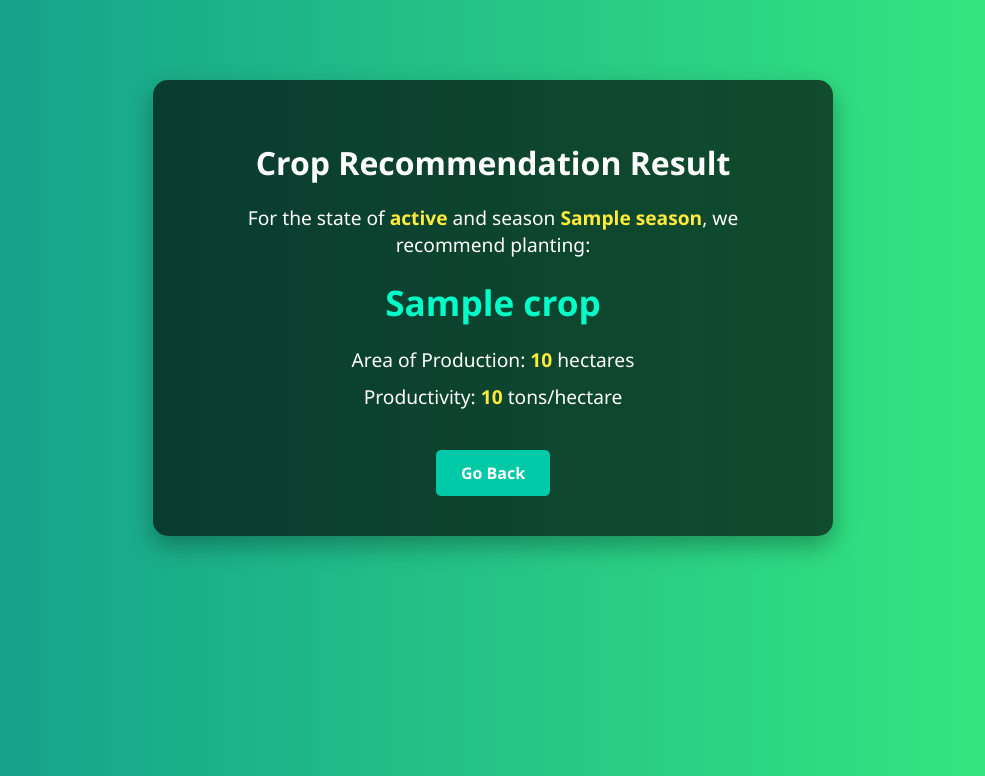
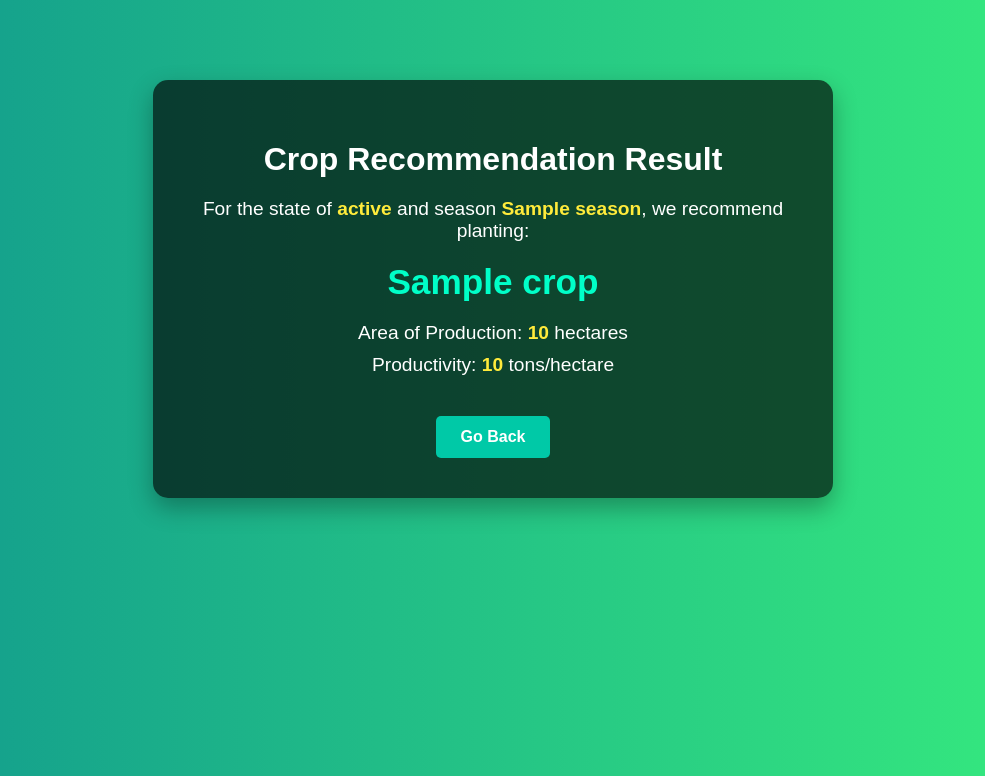
Before and after one commit to Naimish428/Crop-recommendation-System, a Flask app: template templates/reasult.html in a window 1280 px wide. Shown: the top 776 px of the page, without its empty margins (147-1132 px from the left). Run offline with Flask 3, Linux system fonts and the light colour scheme; the template is opened without the code that fills it: most values are stand-ins (such as "Sample title", 1, 10 or a date in 2020); parts of the project's set-up code (start-up, migrations or seed data) failed here and were passed over.

Commit message:
reasult.html

```diff
--- a/templates/reasult.html
+++ b/templates/reasult.html
@@ -4,71 +4,31 @@
     <meta charset="UTF-8">
     <meta name="viewport" content="width=device-width, initial-scale=1.0">
     <title>Crop Recommendation Result</title>
-    <style>
-        body {
-            font-family: 'Segoe UI', Tahoma, Geneva, Verdana, sans-serif;
-            background: linear-gradient(to right, #11998e, #38ef7d);
-            color: #fff;
-            margin: 0;
-            padding: 0;
-        }
+</head>
+<body style="font-family: Arial, sans-serif; background: linear-gradient(to right, #11998e, #38ef7d); color: white; margin: 0; padding: 0;">
 
-        .container {
-            max-width: 600px;
-            background-color: rgba(0, 0, 0, 0.65);
-            margin: 80px auto;
-            padding: 40px;
-            border-radius: 15px;
-            box-shadow: 0 10px 25px rgba(0, 0, 0, 0.3);
-            text-align: center;
-        }
+    <div style="max-width: 600px; background-color: rgba(0, 0, 0, 0.65); margin: 80px auto; padding: 40px; border-radius: 15px; box-shadow: 0 10px 25px rgba(0, 0, 0, 0.3); text-align: center;">
 
-        h1 {
-            margin-bottom: 20px;
-            font-size: 2em;
-            color: #ffffff;
-        }
+        <h1 style="margin-bottom: 20px; font-size: 2em;">Crop Recommendation Result</h1>
 
-        h2 {
-            margin: 20px 0;
-            font-size: 2.2em;
-            color: #00ffc8;
-        }
+        <p style="font-size: 1.2em; margin: 10px 0;">
+            For the state of <strong style="color: #ffeb3b;">{{ state }}</strong> and season <strong style="color: #ffeb3b;">{{ season }}</strong>, we recommend planting:
+        </p>
 
-        p {
-            font-size: 1.2em;
-            margin: 10px 0;
-        }
+        <h2 style="margin: 20px 0; font-size: 2.2em; color: #00ffc8;">{{ crop }}</h2>
 
-        strong {
-            color: #ffeb3b;
-        }
+        <p style="font-size: 1.2em; margin: 10px 0;">
+            Area of Production: <strong style="color: #ffeb3b;">{{ area }}</strong> hectares
+        </p>
 
-        a {
-            display: inline-block;
-            margin-top: 30px;
-            text-decoration: none;
-            background-color: #00c9a7;
-            color: #fff;
-            padding: 12px 25px;
-            border-radius: 5px;
-            font-weight: bold;
-            transition: background-color 0.3s ease;
-        }
+        <p style="font-size: 1.2em; margin: 10px 0;">
+            Productivity: <strong style="color: #ffeb3b;">{{ productivity }}</strong> tons/hectare
+        </p>
 
-        a:hover {
-            background-color: #009e84;
-        }
-    </style>
-</head>
-<body>
-    <div class="container">
-        <h1>Crop Recommendation Result</h1>
-        <p>For the state of <strong>{{ state }}</strong> and season <strong>{{ season }}</strong>, we recommend planting:</p>
-        <h2>{{ crop }}</h2>
-        <p>Area of Production: <strong>{{ area }}</strong> hectares</p>
-        <p>Productivity: <strong>{{ productivity }}</strong> tons/hectare</p>
-        <a href="/">Go Back</a>
+        <a href="/" style="display: inline-block; margin-top: 30px; text-decoration: none; background-color: #00c9a7; color: white; padding: 12px 25px; border-radius: 5px; font-weight: bold;">
+            Go Back
+        </a>
     </div>
+
 </body>
 </html>
```
